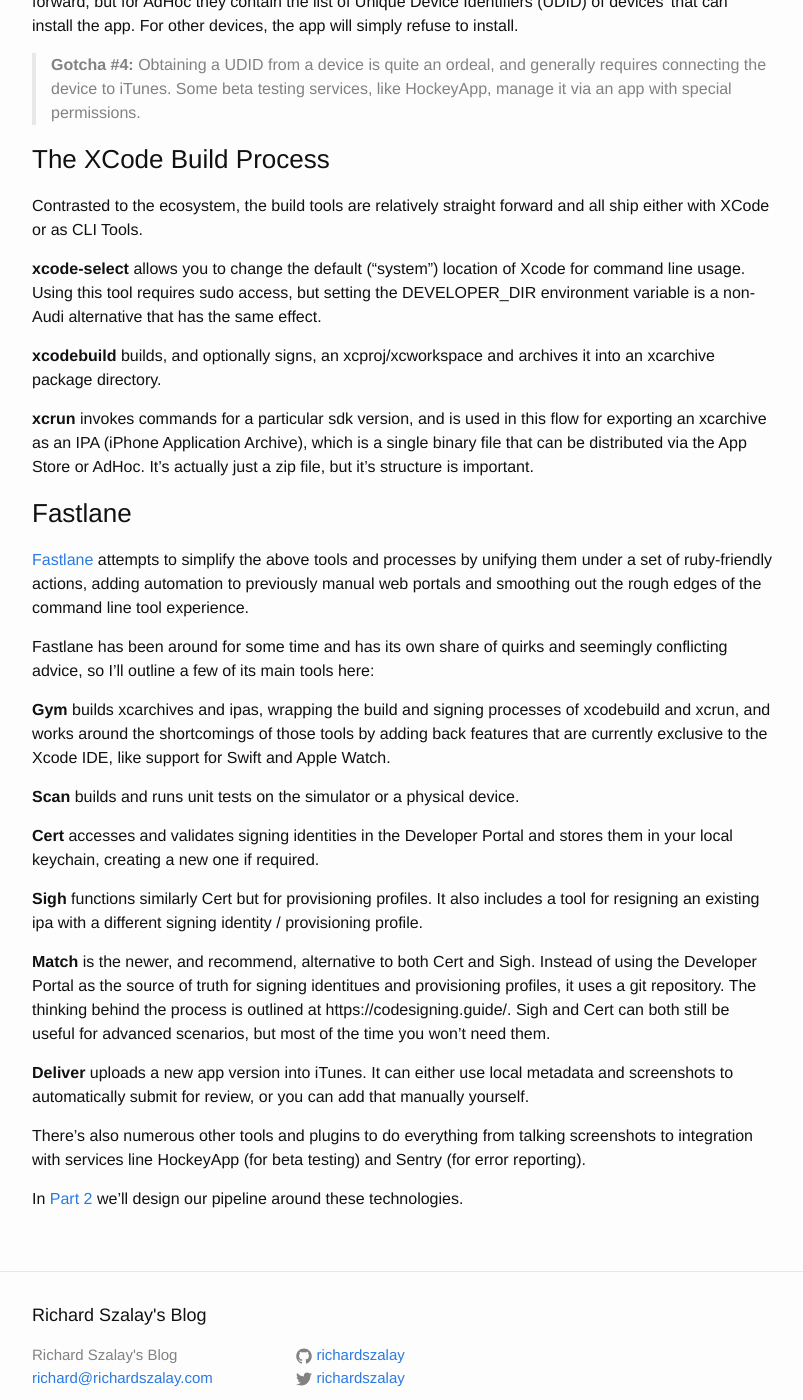
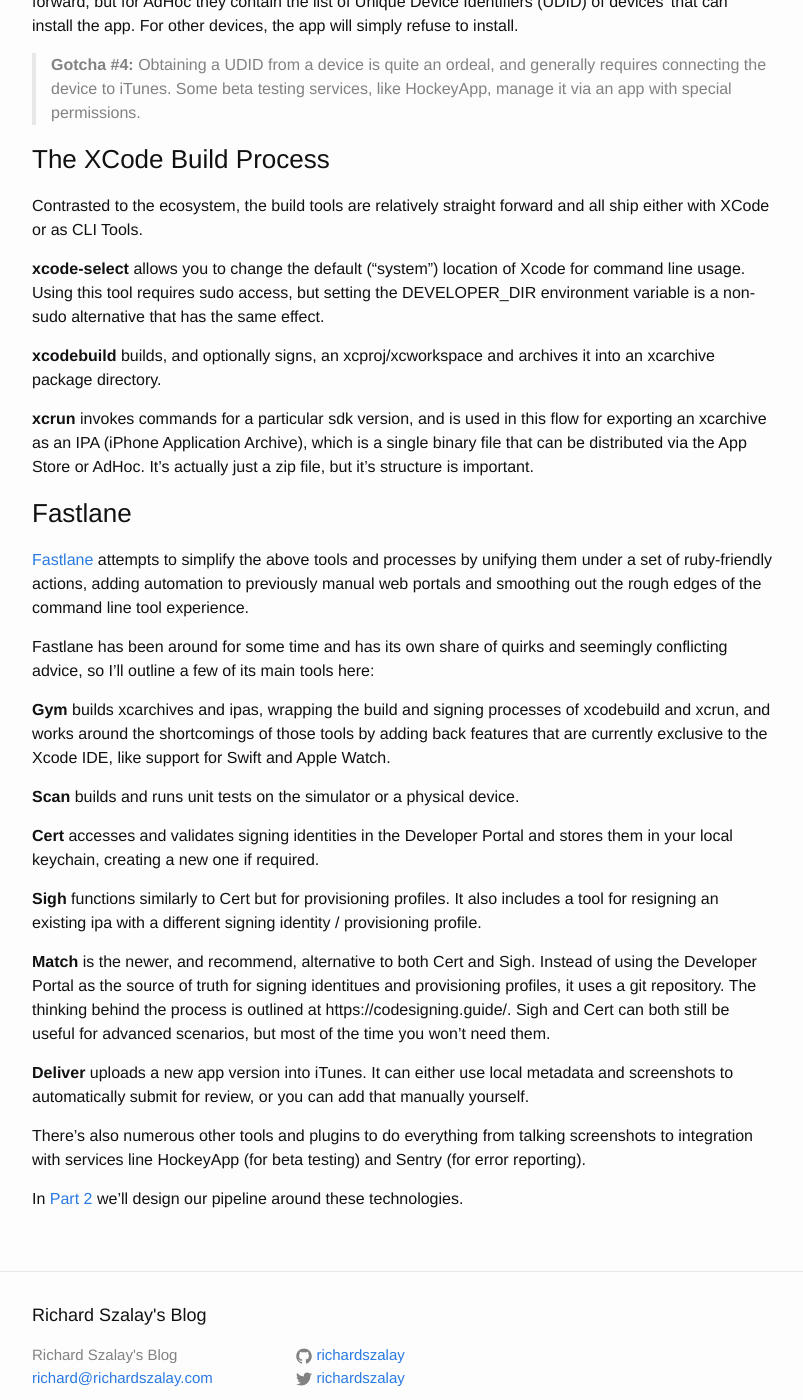
Before and after one commit to richardszalay/richardszalay.github.io, a Jekyll site: the page built from _posts/2016-08-23-ios-deploy-pipeline-1-introduction.md, in a window 1280 px wide and 1400 px high, scrolled down 2457 px. Shown: the whole window, without its empty margins (238-1041 px from the left). Built offline with Jekyll 4.4.1, drawn with Linux system fonts in a browser that asks for light colours; comment, search, counter and statistics services are not loaded.

Commit message:
Typos in iOS part 1

```diff
--- a/_posts/2016-08-23-ios-deploy-pipeline-1-introduction.md
+++ b/_posts/2016-08-23-ios-deploy-pipeline-1-introduction.md
@@ -80,7 +80,7 @@ A **Provisioning Profile** provides a way of approving "how" a signed app is use
 
 Contrasted to the ecosystem, the build tools are relatively straight forward and all ship either with XCode or as CLI Tools.
 
-**xcode-select** allows you to change the default ("system") location of Xcode for command line usage. Using this tool requires sudo access, but setting the DEVELOPER_DIR environment variable is a non-Audi alternative that has the same effect.
+**xcode-select** allows you to change the default ("system") location of Xcode for command line usage. Using this tool requires sudo access, but setting the DEVELOPER_DIR environment variable is a non-sudo alternative that has the same effect.
 
 **xcodebuild** builds, and optionally signs, an xcproj/xcworkspace and archives it into an xcarchive package directory.
 
@@ -98,7 +98,7 @@ Fastlane has been around for some time and has its own share of quirks and seemi
 
 **Cert** accesses and validates signing identities in the Developer Portal and stores them in your local keychain, creating a new one if required.
 
-**Sigh** functions similarly Cert but for provisioning profiles. It also includes a tool for resigning an existing ipa with a different signing identity / provisioning profile.
+**Sigh** functions similarly to Cert but for provisioning profiles. It also includes a tool for resigning an existing ipa with a different signing identity / provisioning profile.
 
 **Match** is the newer, and recommend, alternative to both Cert and Sigh. Instead of using the Developer Portal as the source of truth for signing identitues and provisioning profiles, it uses a git repository. The thinking behind the process is outlined at https://codesigning.guide/. Sigh and Cert can both still be useful for advanced scenarios, but most of the time you won't need them.
 
```
